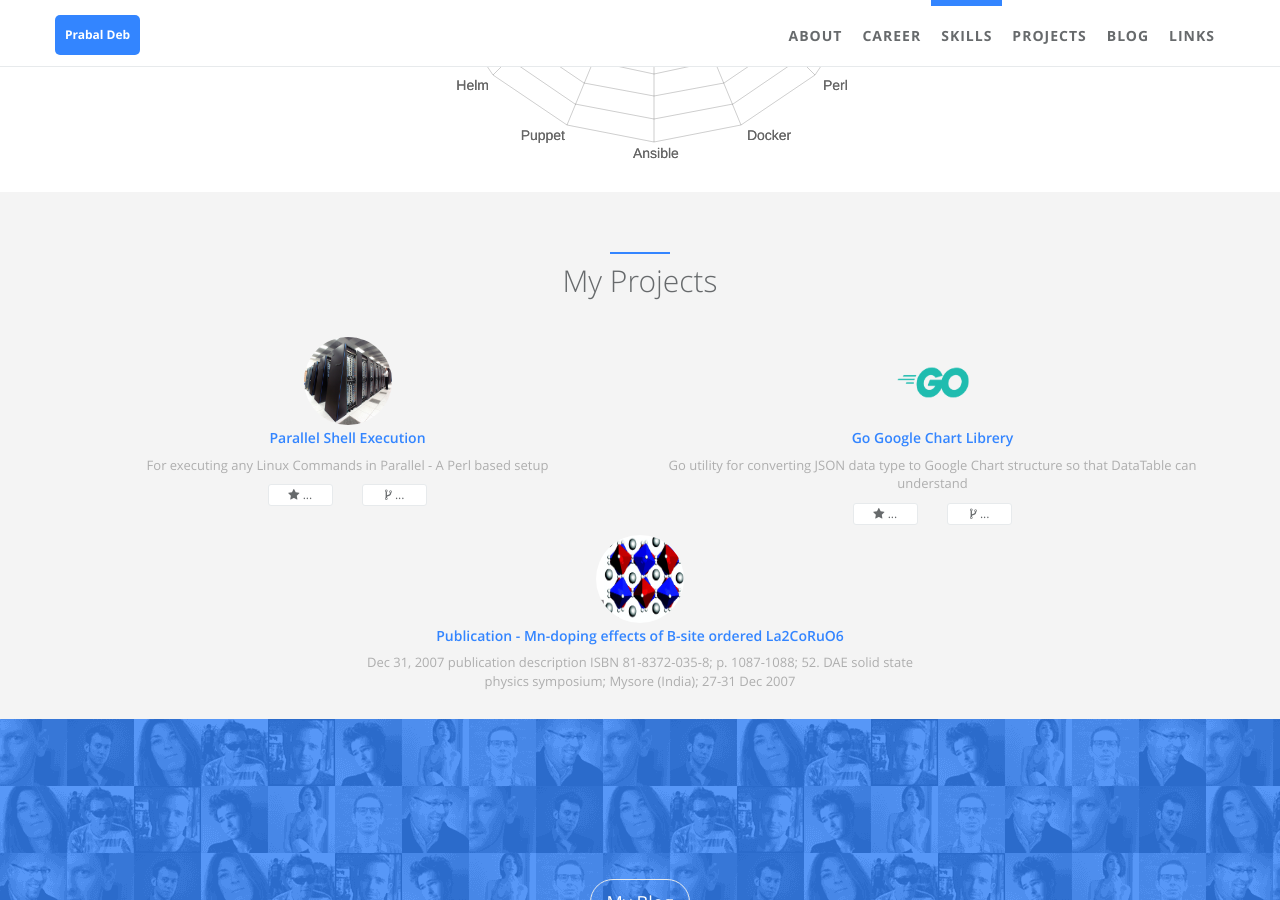
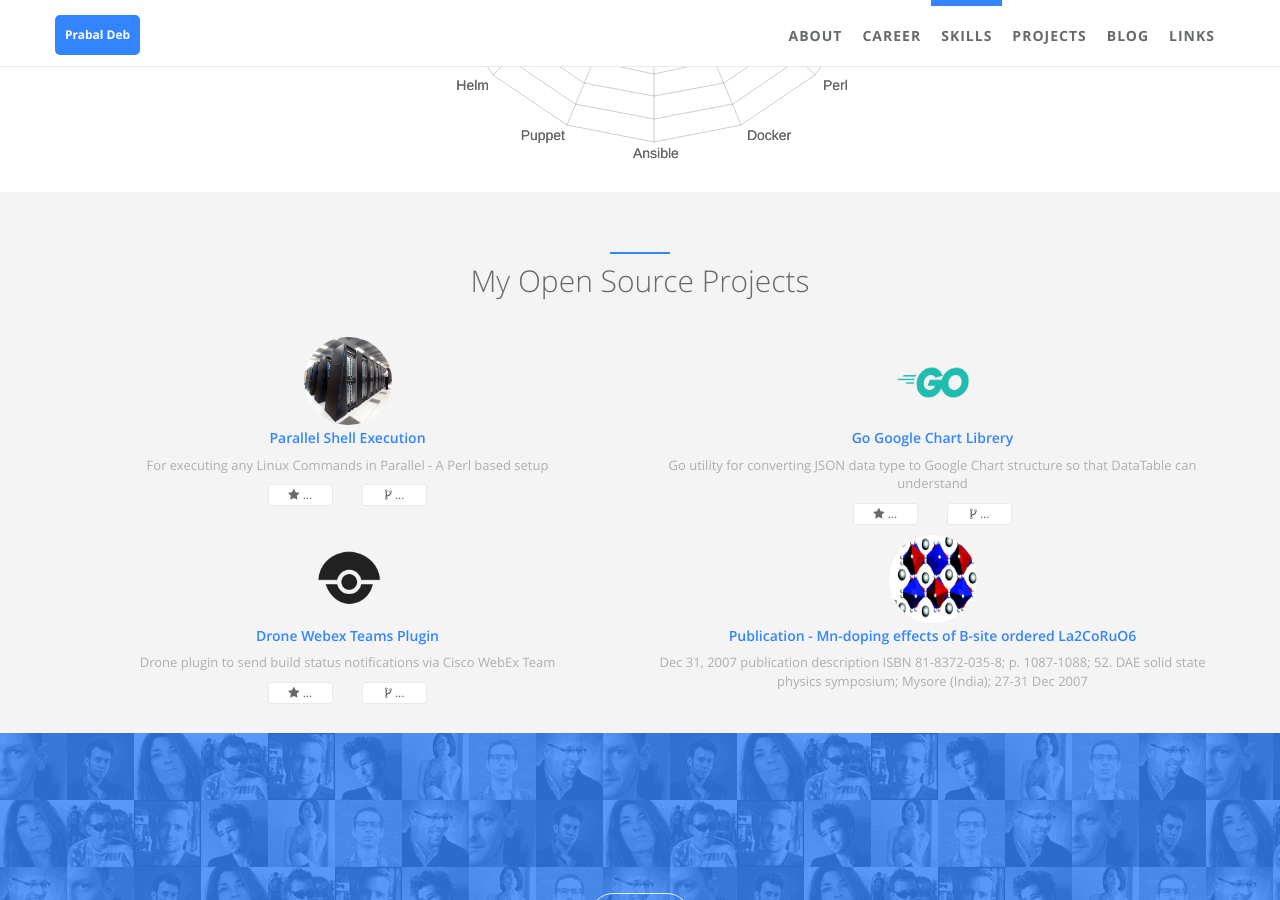
Before and after one commit to prabdeb/prabdeb.github.io, a Jekyll site: the page built from index.html, in a window 1280 px wide and 900 px high, scrolled down 2414 px. Built offline with Jekyll 4.4.1, drawn with Linux system fonts in a browser that asks for light colours.

Commit message:
Adding Project - Drone plugin for Cisco WebEx Team

```diff
--- a/_data/index/projects.yml
+++ b/_data/index/projects.yml
@@ -15,6 +15,13 @@
   img: /static/assets/img/landing/Go-Logo_Aqua.png
   desc: Go utility for converting JSON data type to Google Chart structure so that DataTable can understand
 
+- name: Drone Webex Teams Plugin
+  i18n: drone-webex-teams-plugin
+  gh_user: cisco-sso
+  repo: drone-webex-teams-plugin
+  img: /static/assets/img/landing/drone-logo_512.png
+  desc: Drone plugin to send build status notifications via Cisco WebEx Team
+
 - name: Publication - Mn-doping effects of B-site ordered La2CoRuO6
   i18n: publication1
   url: https://inis.iaea.org/search/search.aspx?orig_q=RN:39020706
--- a/_includes/sections/projects.html
+++ b/_includes/sections/projects.html
@@ -2,7 +2,7 @@
     <div class="row m-b-lg">
         <div class="col-lg-12 text-center">
             <div class="navy-line"></div>
-            <h1><span data-i18n="projects.my_projects">My Projects</span></h1>
+            <h1><span data-i18n="projects.my_projects">My Open Source Projects</span></h1>
         </div>
     </div>
     <div class="row">
```
Also changed, not shown: static/assets/img/landing/drone-logo_512.png (added).
